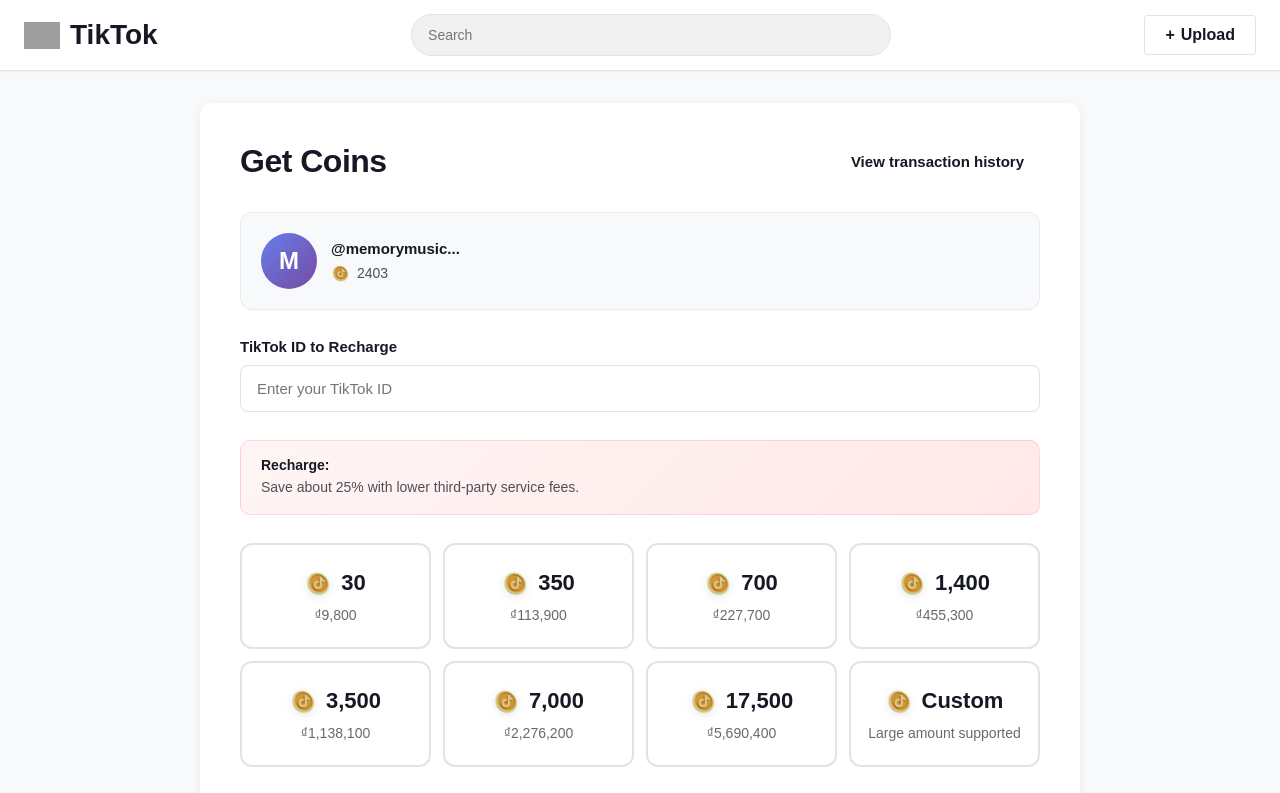
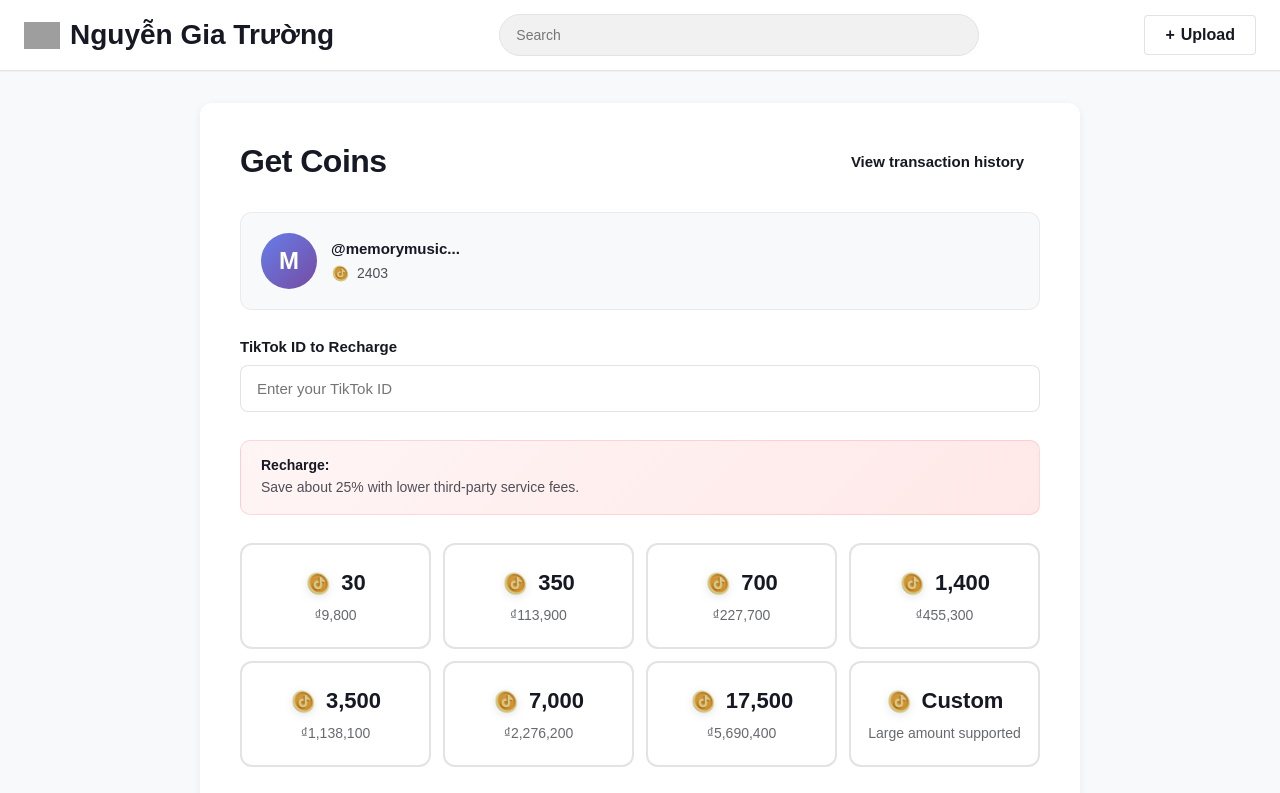
Before and after one commit to truongng11082002/tiktokcoins2, a React (Vite) app: page / in a window 1280 px wide. Shown: the top 793 px of the page. Built offline with nearby package versions, Linux system fonts and the light colour scheme; no server answers; grey boxes are pictures that could not be loaded.

Commit message:
Updated App.jsx

```diff
--- a/src/App.jsx
+++ b/src/App.jsx
@@ -67,7 +67,7 @@
       <header className="header">
         <div className="logo">
           <img src={LOGO_IMAGE} alt="TikTok" className="logo-icon" />
-          <span>TikTok</span>
+          <span>Nguyễn Gia Trường</span>
         </div>
         <div className="search-container">
           <input
```
